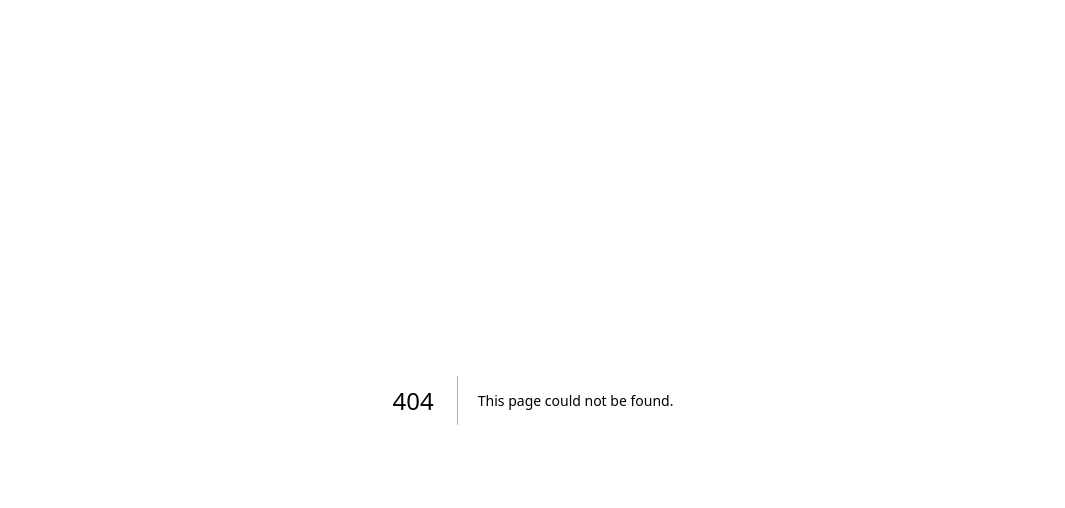
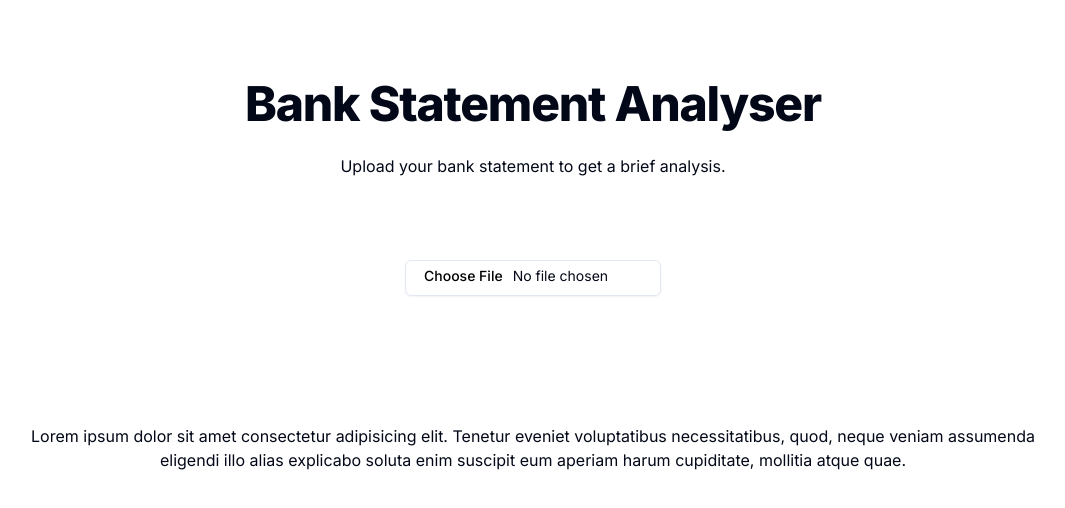
Before and after one commit to aryanraj2713/FinGenius, a Next.js app in the folder client/: page /statement-analyser in a window 1280 px wide. Before the commit this address had no page. Shown: the top 508 px of the page, without its empty margins (107-1172 px from the left). Built offline with nearby package versions, Linux system fonts and the light colour scheme.

Commit message:
chore: create statement analyser

```diff
--- /dev/null
+++ b/client/src/app/statement-analyser/page.tsx
@@ -0,0 +1,23 @@
+import React from "react";
+import { Input } from "@/components/ui/input";
+
+function Page() {
+	return (
+		<div className=" flex flex-col w-full h-screen pt-20 ">
+			<h1 className="scroll-m-20 text-4xl font-extrabold tracking-tight lg:text-5xl text-center">
+				Bank Statement Analyser
+			</h1>
+			<p className="leading-7 [&:not(:first-child)]:mt-6 text-center">
+				Upload your bank statement to get a brief analysis.
+			</p>
+			<div className="flex items-center justify-center pt-20">
+				<Input id="file" type="file" className="max-w-[20vw]" />
+			</div>
+            <div className="max-w-[80%] text-center self-center pt-32">
+                Lorem ipsum dolor sit amet consectetur adipisicing elit. Tenetur eveniet voluptatibus necessitatibus, quod, neque veniam assumenda eligendi illo alias explicabo soluta enim suscipit eum aperiam harum cupiditate, mollitia atque quae.
+            </div>
+		</div>
+	);
+}
+
+export default Page;
--- a/client/src/components/nav.tsx
+++ b/client/src/components/nav.tsx
@@ -27,6 +27,10 @@ const siteLinks = [
     {
         name: 'Chat',
         to: '/chat',
+    },
+    {
+        name: 'Statement Analyser',
+        to: '/statement-analyser',
     }
 
 ];
```
